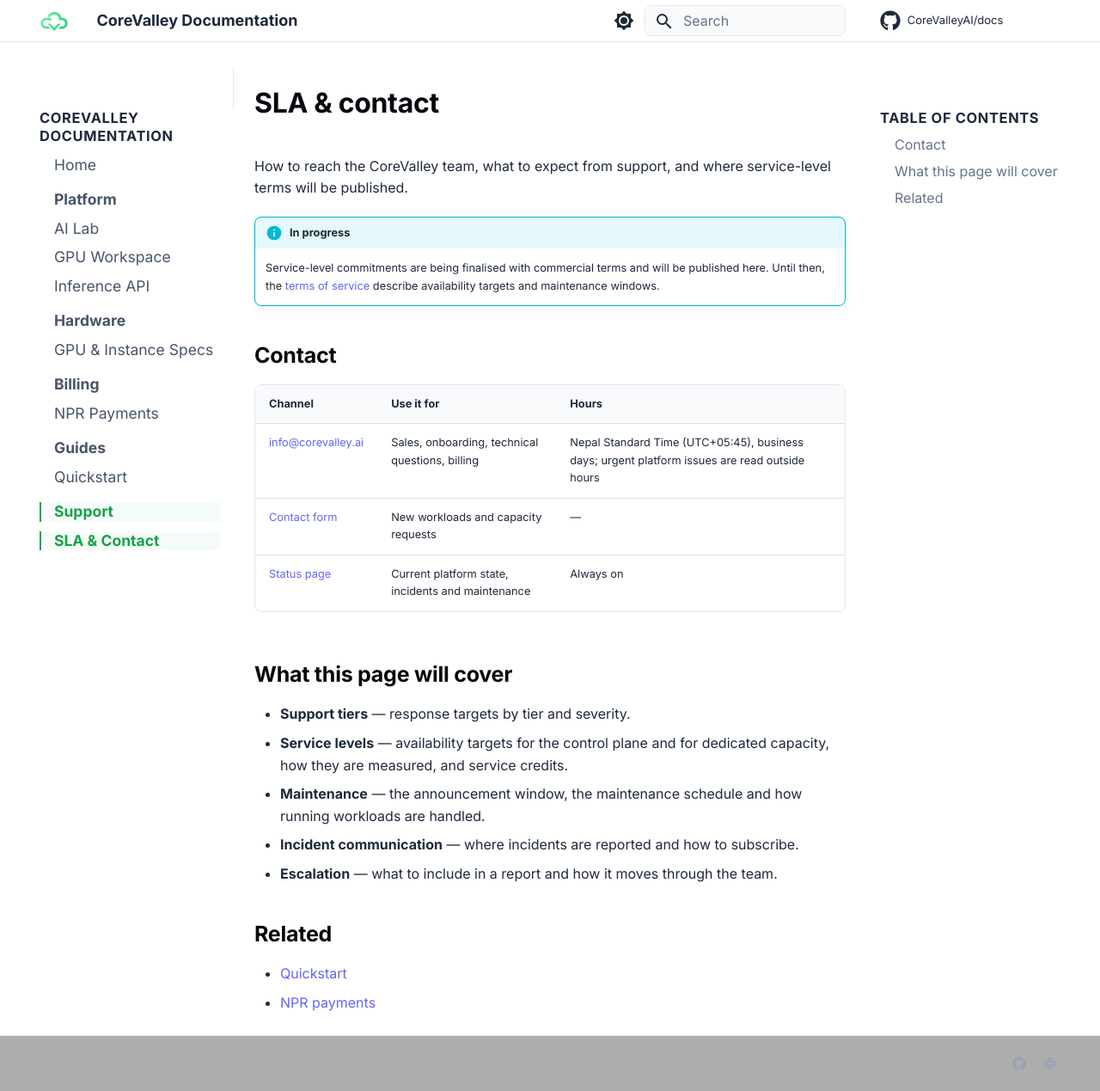
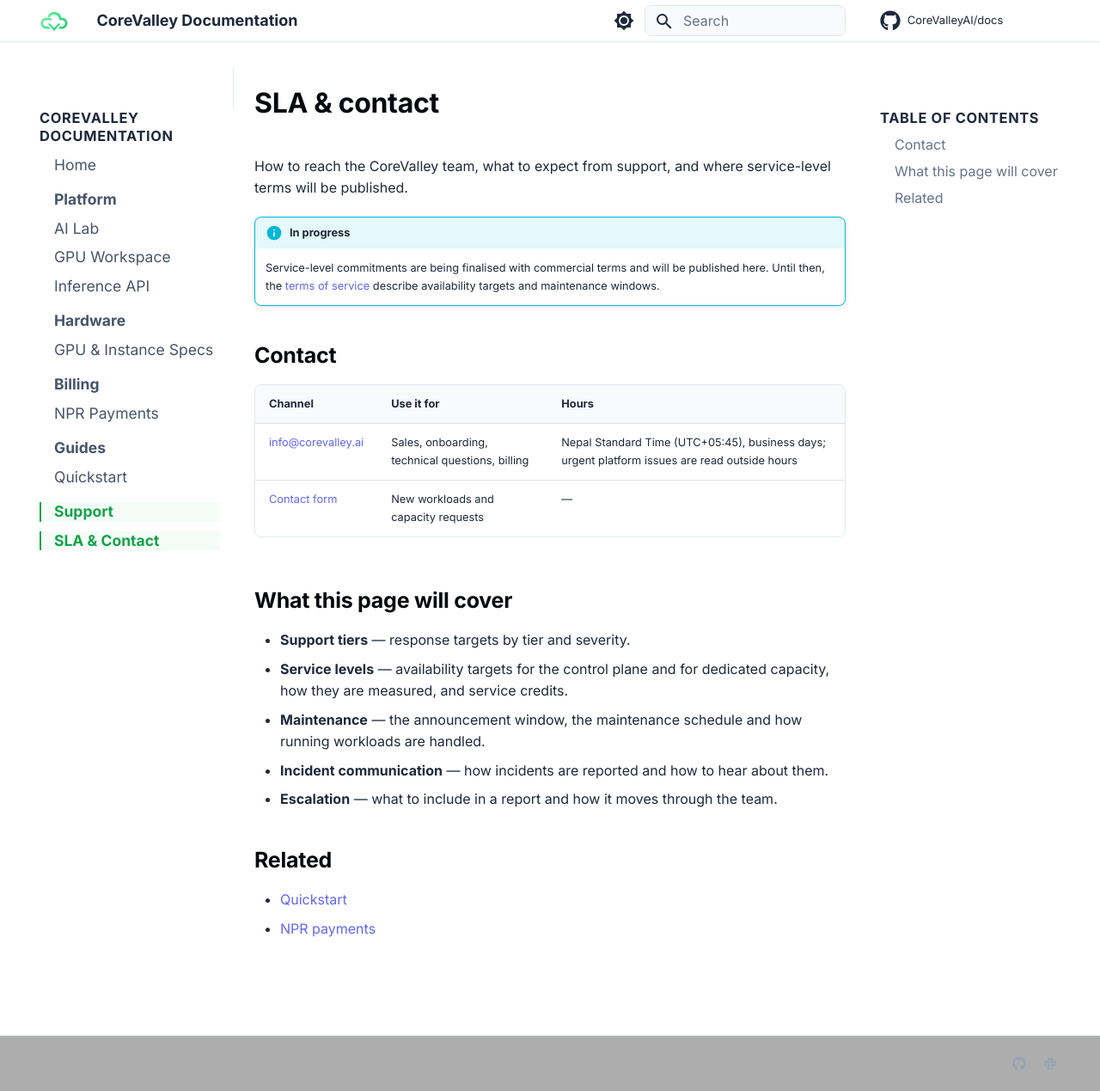
Before and after one commit to CoreValleyAI/docs, an MkDocs documentation site: the page built from docs/support/sla-and-contact.md, in a window 1280 px wide and 1269 px high. Shown: the whole window at 86% size. Built offline with MkDocs 1.6.1 and Material for MkDocs 9.7.7, drawn with Linux system fonts in a browser that asks for light colours; comment, search, counter and statistics services are not loaded.

Commit message:
Remove the status page link from the contact table

```diff
--- a/docs/support/sla-and-contact.md
+++ b/docs/support/sla-and-contact.md
@@ -11,14 +11,13 @@ How to reach the CoreValley team, what to expect from support, and where service
 |---|---|---|
 | [info@corevalley.ai](mailto:info@corevalley.ai) | Sales, onboarding, technical questions, billing | Nepal Standard Time (UTC+05:45), business days; urgent platform issues are read outside hours |
 | [Contact form](https://corevalley.ai/contact/) | New workloads and capacity requests | — |
-| [Status page](https://status.corevalley.ai/) | Current platform state, incidents and maintenance | Always on |
 
 ## What this page will cover
 
 - **Support tiers** — response targets by tier and severity.
 - **Service levels** — availability targets for the control plane and for dedicated capacity, how they are measured, and service credits.
 - **Maintenance** — the announcement window, the maintenance schedule and how running workloads are handled.
-- **Incident communication** — where incidents are reported and how to subscribe.
+- **Incident communication** — how incidents are reported and how to hear about them.
 - **Escalation** — what to include in a report and how it moves through the team.
 
 ## Related
```
